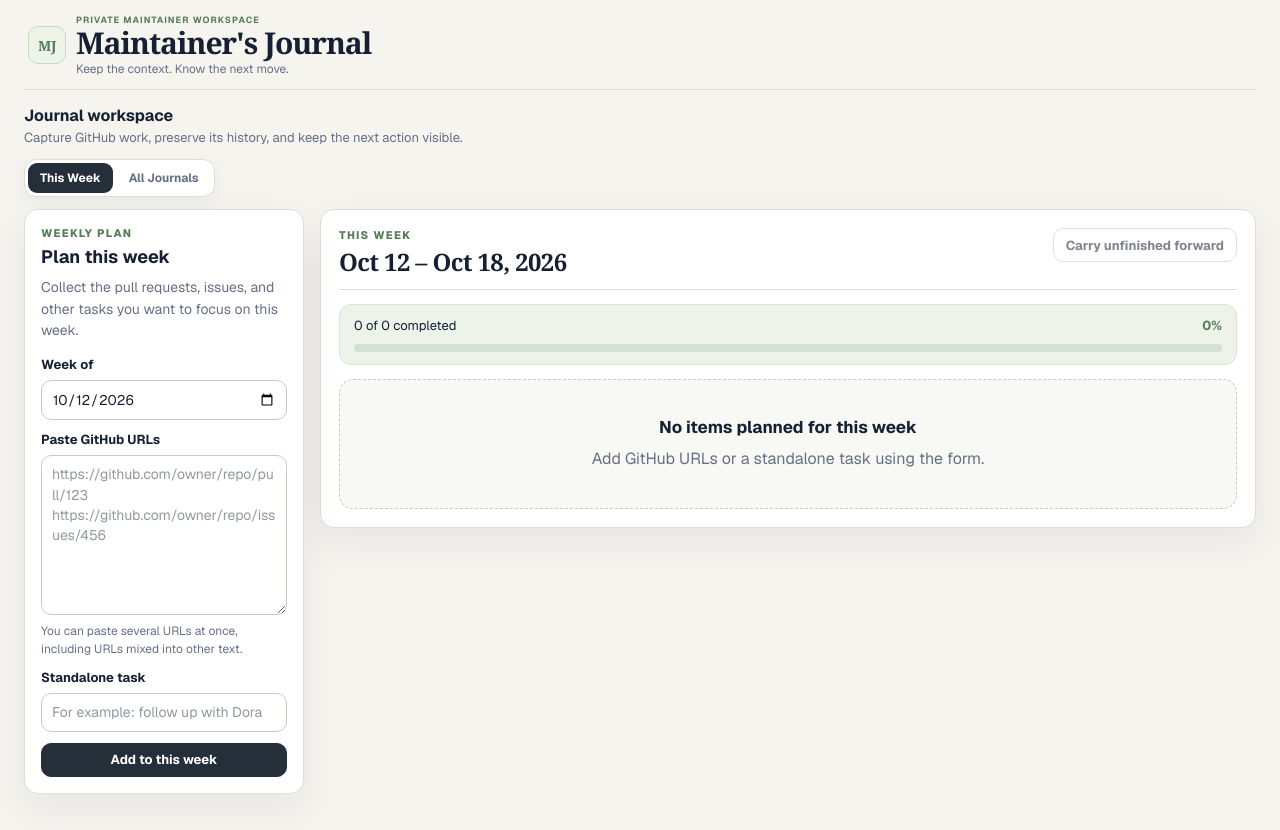
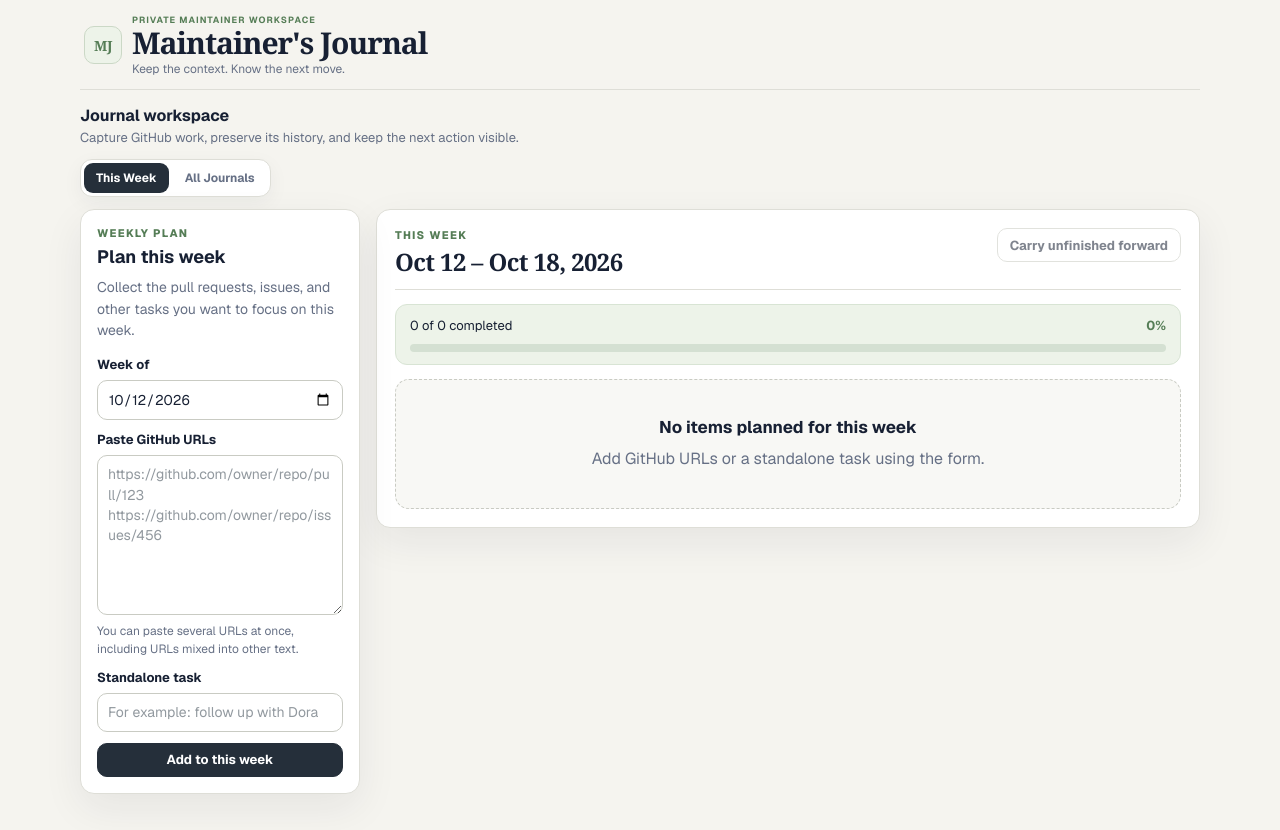
Before and after one commit to Nwakaego-Ego/maintainers-journal, a Next.js app: page / in a window 1280 px wide. Built offline with nearby package versions, Linux system fonts and the light colour scheme.

Commit message:
feat: distinguish standalone weekly tasks

```diff
--- a/src/app/globals.css
+++ b/src/app/globals.css
@@ -157,6 +157,38 @@ textarea:focus-visible {
 .journal-entry-body {
   white-space: pre-wrap;
   overflow-wrap: anywhere;
+}
+
+@media (max-width: 640px) {
+  .journal-shell {
+    width: min(100% - 24px, 1440px);
+    padding-top: 20px;
+  }
+
+  .journal-header {
+    align-items: flex-start;
+    padding-bottom: 22px;
+  }
+
+  .brand-mark {
+    width: 44px;
+    height: 44px;
+    flex-basis: 44px;
+    border-radius: 12px;
+    font-size: 15px;
+  }
+
+  .journal-eyebrow {
+    font-size: 10px;
+  }
+
+  .journal-tagline {
+    font-size: 14px;
+  }
+
+  .journal-workspace {
+    padding-top: 24px;
+  }
 }
 
 .journal-layout {
@@ -365,6 +397,38 @@ textarea.form-control {
   clip: rect(0 0 0 0);
   clip-path: inset(50%);
   white-space: nowrap;
+}
+
+@media (max-width: 960px) {
+  .journal-layout {
+    grid-template-columns: 1fr;
+  }
+
+  .capture-panel {
+    position: static;
+  }
+}
+
+@media (max-width: 640px) {
+  .capture-panel {
+    padding: 20px;
+    border-radius: 14px;
+  }
+
+  .case-toolbar {
+    align-items: stretch;
+    flex-direction: column;
+  }
+
+  .backup-actions {
+    display: grid;
+    grid-template-columns: 1fr 1fr;
+  }
+
+  .case-list > li {
+    padding: 16px;
+    border-radius: 14px;
+  }
 }
 
 .case-card {
@@ -612,6 +676,38 @@ textarea.form-control {
   background: var(--surface);
 }
 
+@media (max-width: 720px) {
+  .case-card-header,
+  .next-step-panel {
+    align-items: stretch;
+    flex-direction: column;
+  }
+
+  .case-card-header > .case-action-button,
+  .next-step-panel > .case-action-button {
+    align-self: flex-start;
+  }
+
+  .history-item {
+    grid-template-columns: 18px minmax(0, 1fr);
+  }
+
+  .history-marker {
+    grid-column: 1;
+    grid-row: 1 / span 2;
+  }
+
+  .history-date {
+    grid-column: 2;
+    grid-row: 1;
+  }
+
+  .history-content {
+    grid-column: 2;
+    grid-row: 2;
+  }
+}
+
 .history-heading-button {
   width: 100%;
   padding: 0;
@@ -829,6 +925,41 @@ textarea.form-control {
   list-style: none;
 }
 
+.weekly-item-groups {
+  display: grid;
+  gap: 20px;
+}
+
+.standalone-task-section {
+  display: grid;
+  gap: 10px;
+}
+
+.standalone-task-heading {
+  color: var(--foreground);
+  font-size: 14px;
+  line-height: 1.4;
+}
+
+.weekly-item.weekly-item-standalone {
+  border-color: #e6ad2f;
+  background: #fff5d9;
+  box-shadow: inset 5px 0 0 #e7a915;
+}
+
+.weekly-item.weekly-item-standalone:hover {
+  border-color: #d99709;
+  background: #ffefc2;
+  box-shadow:
+    inset 5px 0 0 #d99709,
+    0 8px 24px rgb(143 92 0 / 10%);
+}
+
+.weekly-item-type.weekly-item-type-standalone {
+  color: #7a4b00;
+  background: #f8d77f;
+}
+
 .weekly-item {
   display: grid;
   grid-template-columns: auto minmax(0, 1fr);
@@ -942,40 +1073,11 @@ textarea.form-control {
   color: #842f2f;
 }
 
-.weekly-journal-form {
-  display: grid;
-  gap: 16px;
-  margin-top: 18px;
-  padding: 18px;
-  border: 1px solid var(--border);
-  border-radius: 12px;
-  background: var(--surface-subtle);
-}
-
-.weekly-journal-form-actions {
-  display: flex;
-  flex-wrap: wrap;
-  gap: 10px;
-}
-
-.weekly-journal-form-actions .primary-button,
-.weekly-journal-form-actions .secondary-button {
-  width: auto;
-}
-
-.inline-error-message {
-  color: var(--danger);
-  font-size: 13px;
-  line-height: 1.5;
-}
-
 @media (max-width: 960px) {
-  .journal-layout,
   .weekly-plan-layout {
     grid-template-columns: 1fr;
   }
 
-  .capture-panel,
   .weekly-plan-editor {
     position: static;
   }
@@ -999,89 +1101,7 @@ textarea.form-control {
   }
 }
 
-@media (max-width: 720px) {
-  .case-card-header,
-  .next-step-panel {
-    align-items: stretch;
-    flex-direction: column;
-  }
-
-  .case-card-header > .case-action-button,
-  .next-step-panel > .case-action-button {
-    align-self: flex-start;
-  }
-
-  .history-item {
-    grid-template-columns: 18px minmax(0, 1fr);
-  }
-
-  .history-marker {
-    grid-column: 1;
-    grid-row: 1 / span 2;
-  }
-
-  .history-date {
-    grid-column: 2;
-    grid-row: 1;
-  }
-
-  .history-content {
-    grid-column: 2;
-    grid-row: 2;
-  }
-}
-
 @media (max-width: 640px) {
-  .journal-shell {
-    width: min(100% - 24px, 1440px);
-    padding-top: 20px;
-  }
-
-  .journal-header {
-    align-items: flex-start;
-    padding-bottom: 22px;
-  }
-
-  .brand-mark {
-    width: 44px;
-    height: 44px;
-    flex-basis: 44px;
-    border-radius: 12px;
-    font-size: 15px;
-  }
-
-  .journal-eyebrow {
-    font-size: 10px;
-  }
-
-  .journal-tagline {
-    font-size: 14px;
-  }
-
-  .journal-workspace {
-    padding-top: 24px;
-  }
-
-  .capture-panel {
-    padding: 20px;
-    border-radius: 14px;
-  }
-
-  .case-toolbar {
-    align-items: stretch;
-    flex-direction: column;
-  }
-
-  .backup-actions {
-    display: grid;
-    grid-template-columns: 1fr 1fr;
-  }
-
-  .case-list > li {
-    padding: 16px;
-    border-radius: 14px;
-  }
-
   .workspace-tabs {
     display: grid;
     grid-template-columns: 1fr 1fr;
@@ -1121,9 +1141,36 @@ textarea.form-control {
   }
 }
 
+.weekly-journal-form {
+  display: grid;
+  gap: 16px;
+  margin-top: 18px;
+  padding: 18px;
+  border: 1px solid var(--border);
+  border-radius: 12px;
+  background: var(--surface-subtle);
+}
+
+.weekly-journal-form-actions {
+  display: flex;
+  flex-wrap: wrap;
+  gap: 10px;
+}
+
+.weekly-journal-form-actions .primary-button,
+.weekly-journal-form-actions .secondary-button {
+  width: auto;
+}
+
+.inline-error-message {
+  color: var(--danger);
+  font-size: 13px;
+  line-height: 1.5;
+}
+
 @media (min-width: 961px) {
   .journal-shell {
-    width: min(100% - 48px, 1280px);
+    width: min(calc(100% - 96px), 1120px);
     padding: 14px 0 36px;
   }
 
```
Also changed, not shown: src/components/WeeklyPlanView.tsx (+211 -184 lines).
